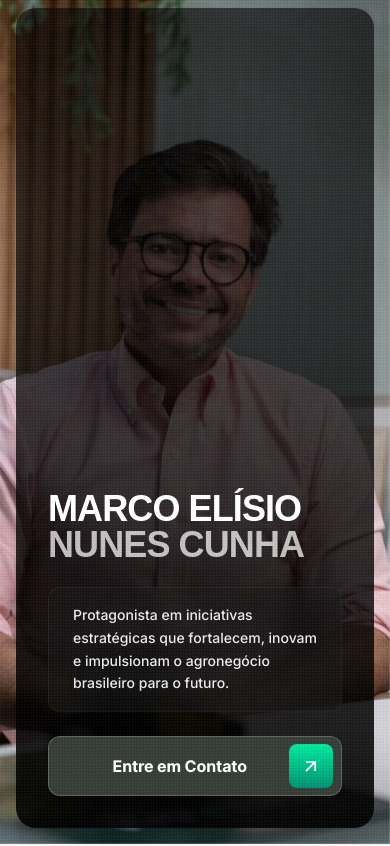
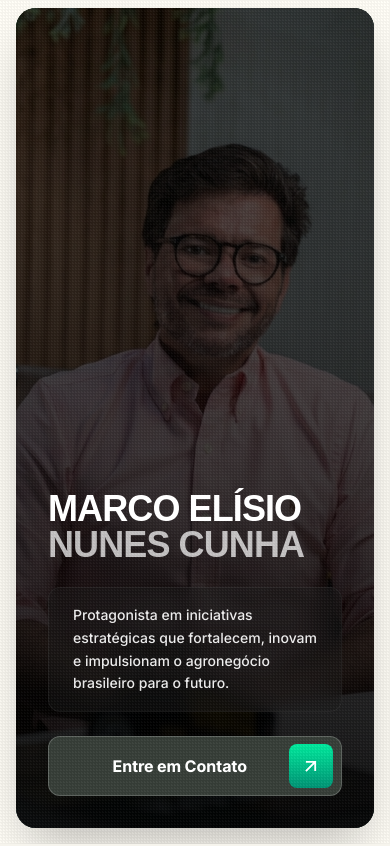
Before and after one commit to PedrinhoMacedoo/Sitemarcoelisio, a React (Vite) app: page / in a window 390 px wide. Shown: the top 846 px of the page. Built offline with nearby package versions, Linux system fonts and the light colour scheme; a web font is replaced by a local one.

Commit message:
fix(hero): make background image stay within the rounded card on mobile

```diff
--- a/src/Hero.tsx
+++ b/src/Hero.tsx
@@ -7,11 +7,10 @@ export default function Hero() {
         <header className="relative w-full h-screen min-h-[700px] flex items-center justify-center bg-background-light px-4 pt-2 pb-4 lg:px-10 lg:pt-4 lg:pb-10">
             <div className="relative w-full h-full max-w-screen-2xl overflow-hidden rounded-[20px] lg:rounded-[40px] bg-forest-dark shadow-2xl">
                 {/* Background Image */}
-                {/* Background Image Wrapper (Hiding Books on the right 35%) */}
+                {/* Background Image Wrapper */}
                 <div className="absolute top-0 bottom-0 z-0 bg-forest-dark right-0 w-full lg:right-[-35%] lg:w-[135%]">
                     <img
-                        className="w-full h-full object-cover object-[75%_center] lg:object-right pointer-events-none fixed lg:absolute inset-0"
-                        style={{ top: 0, left: 0, right: 0, bottom: 0 }}
+                        className="w-full h-full object-cover object-center lg:object-right pointer-events-none absolute inset-0"
                         src="/hero-bg-opt.webp"
                         alt="Background Hero Marco Elísio"
                     />
```
